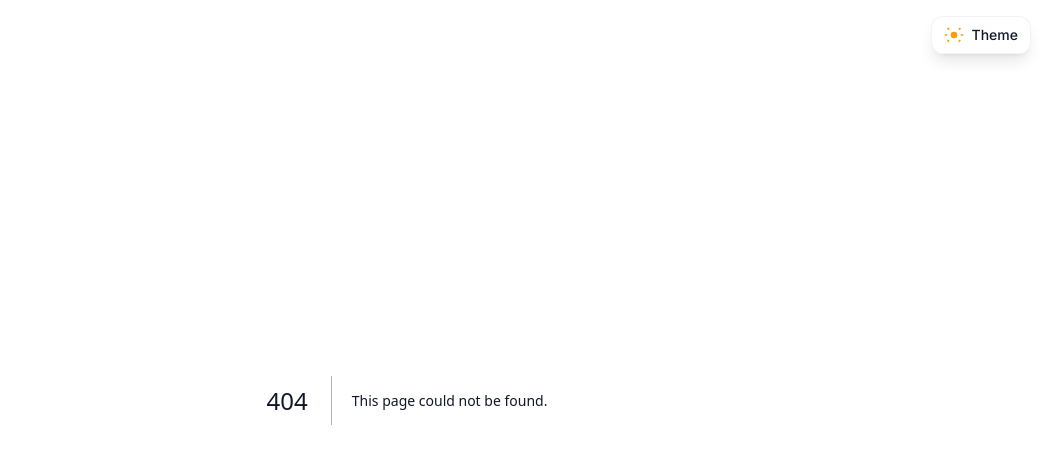
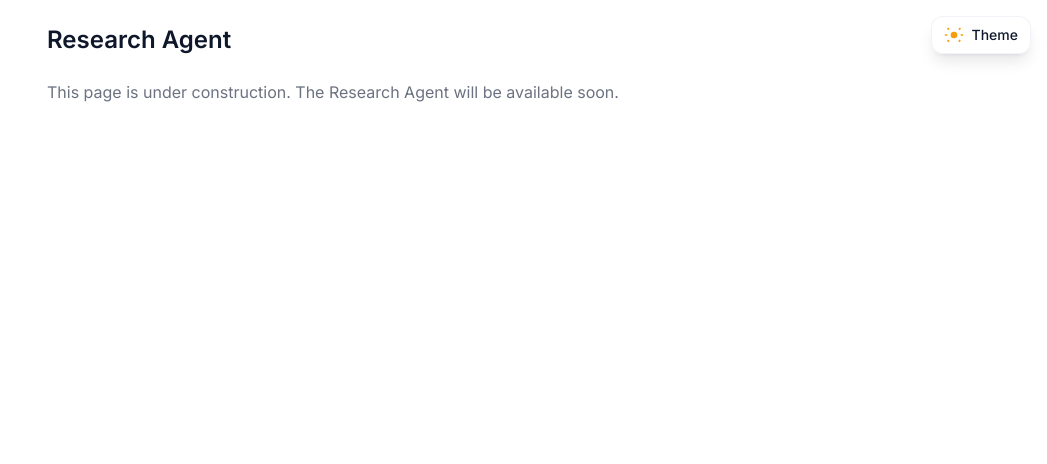
Before and after one commit to Moeabdelaziz007/axon-project, a Next.js app in the folder frontend/: page /research in a window 1280 px wide. Before the commit this address had no page. Shown: the top 464 px of the page, without its empty margins (233-1280 px from the left). Built offline with nearby package versions, Linux system fonts and the light colour scheme.

Commit message:
feat: add placeholder pages for agents

```diff
--- /dev/null
+++ b/frontend/app/code/page.tsx
@@ -0,0 +1,10 @@
+"use client"
+
+export default function CodeAgentPage() {
+  return (
+    <div className="max-w-3xl mx-auto p-6 space-y-6">
+      <h1 className="text-2xl font-semibold">Code Agent</h1>
+      <p className="text-gray-500">This page is under construction. The Code Agent will be available soon.</p>
+    </div>
+  )
+}
--- /dev/null
+++ b/frontend/app/design/page.tsx
@@ -0,0 +1,10 @@
+"use client"
+
+export default function DesignAgentPage() {
+  return (
+    <div className="max-w-3xl mx-auto p-6 space-y-6">
+      <h1 className="text-2xl font-semibold">Design Agent</h1>
+      <p className="text-gray-500">This page is under construction. The Design Agent will be available soon.</p>
+    </div>
+  )
+}
--- /dev/null
+++ b/frontend/app/research/page.tsx
@@ -0,0 +1,10 @@
+"use client"
+
+export default function ResearchAgentPage() {
+  return (
+    <div className="max-w-3xl mx-auto p-6 space-y-6">
+      <h1 className="text-2xl font-semibold">Research Agent</h1>
+      <p className="text-gray-500">This page is under construction. The Research Agent will be available soon.</p>
+    </div>
+  )
+}
```
